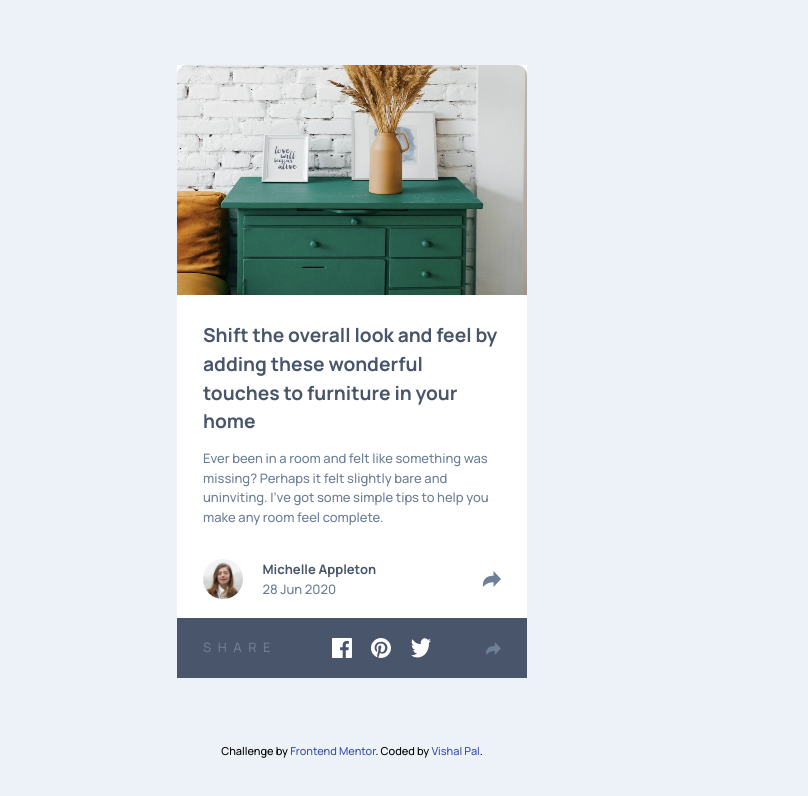
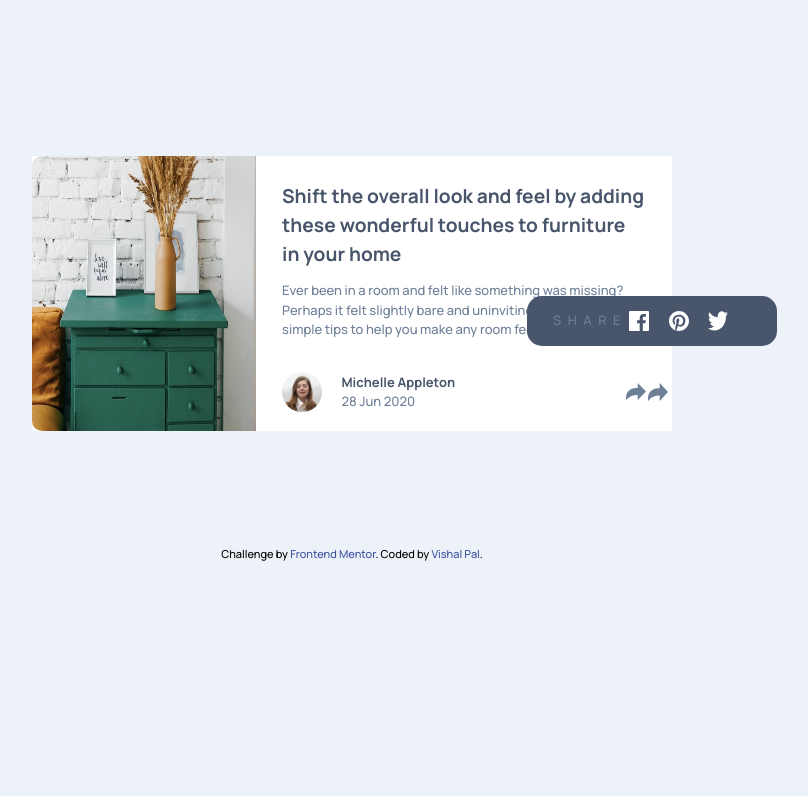
Before and after one commit to vishy312/article-preview-component, a plain HTML site: page docs/index.html in a window 1280 px wide. Shown: the whole page, without its empty margins (288-1096 px from the left). Drawn offline with nearby package versions, Linux system fonts and the light colour scheme.

Commit message:
styling done

```diff
--- a/docs/index.html
+++ b/docs/index.html
@@ -37,9 +37,12 @@
           <h2>Michelle Appleton</h2>
           <p>28 Jun 2020</p>
         </div>
+        <button>
           <img src="images/icon-share.svg" alt="share-icon" class="share-icon">
+        </button>
       </div>
     </div>
+  </article>
   <div class="share-tab">
     <h2>SHARE</h2>
     <div class="social">
@@ -47,9 +50,10 @@
       <img src="images/icon-pinterest.svg" alt="icon-pinterest">
       <img src="images/icon-twitter.svg" alt="icon-twitter">
     </div>
-      <img src="images/icon-share.svg" alt="share-icon" class="share-icon">
+    <button>
+      <img src="images/icon-share.svg" alt="share-icon" class="share-icon2">
+    </button>
   </div>
-  </article>
   <div class="attribution">
     Challenge by <a href="https://www.frontendmentor.io?ref=challenge" target="_blank">Frontend Mentor</a>.
     Coded by <a href="https://github.com/vishy312/article-preview-component">Vishal Pal</a>.
--- a/docs/main.scss
+++ b/docs/main.scss
@@ -36,7 +36,7 @@ article {
     }
     .author-tab {
       display: flex;
-            align-items:center;
+      align-items: center;
       .author-img {
         width: 40px;
         height: fit-content;
@@ -63,6 +63,7 @@ article {
       }
     }
   }
+}
 .share-tab {
   background-color: $headingColor;
   color: $shareButton;
@@ -71,13 +72,48 @@ article {
   display: flex;
   justify-content: space-between;
   align-items: center;
-
+  width: 350px;
+  margin: auto;
+  position: relative;
+  top: -125px;
   h2 {
-            letter-spacing: .5em;
+    letter-spacing: 0.5em;
   }
   .social {
     display: flex;
     gap: 1.5em;
   }
 }
+
+// media query //
+@media (min-width: 675px) {
+  article {
+    width: 50%;
+    max-width: 720px;
+    display: flex;
+    margin-top: 12em;
+    .img {
+      width: 35%;
+      img {
+        border-radius: 10px 0 0 10px;
+        height: 100%;
       }
+    }
+    .main-content {
+      width: 65%;
+    }
+  }
+  .share-tab {
+    width: 250px;
+    border-radius: 15px;
+    height: 50px;
+    left: 300px;
+    top: -200px;
+    .share-icon2 {
+      position: relative;
+      top: 71px;
+      width: 20px;
+      left: -83px;
+    }
+  }
+}
```
Also changed, not shown: docs/main.css, 1 other file. Lines whose indentation alone changed are shown as unchanged.
